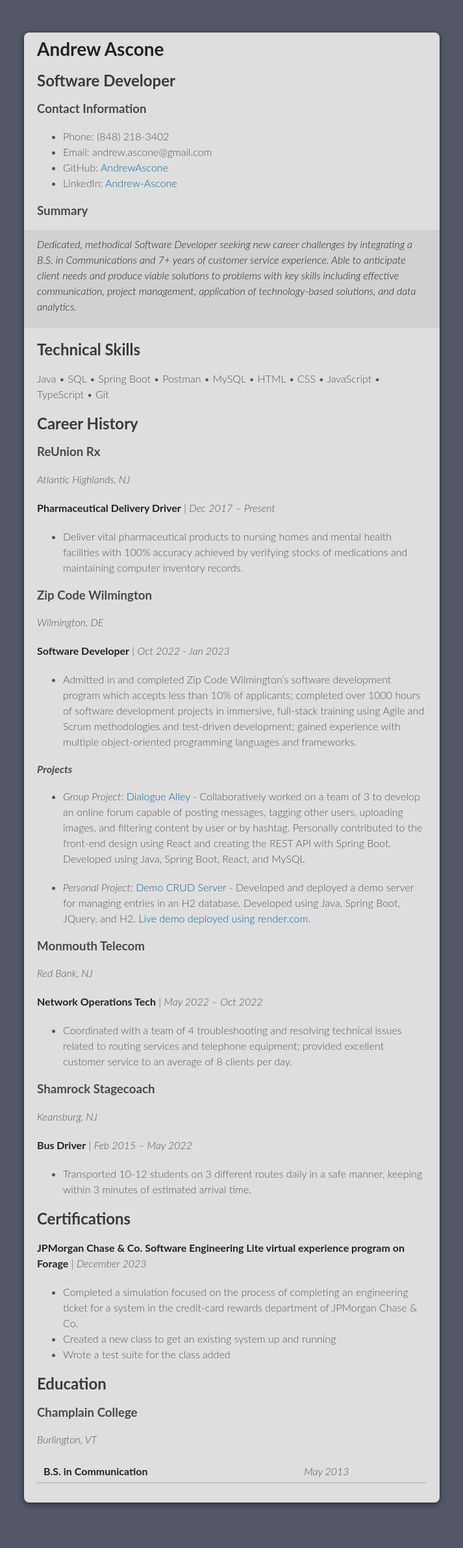
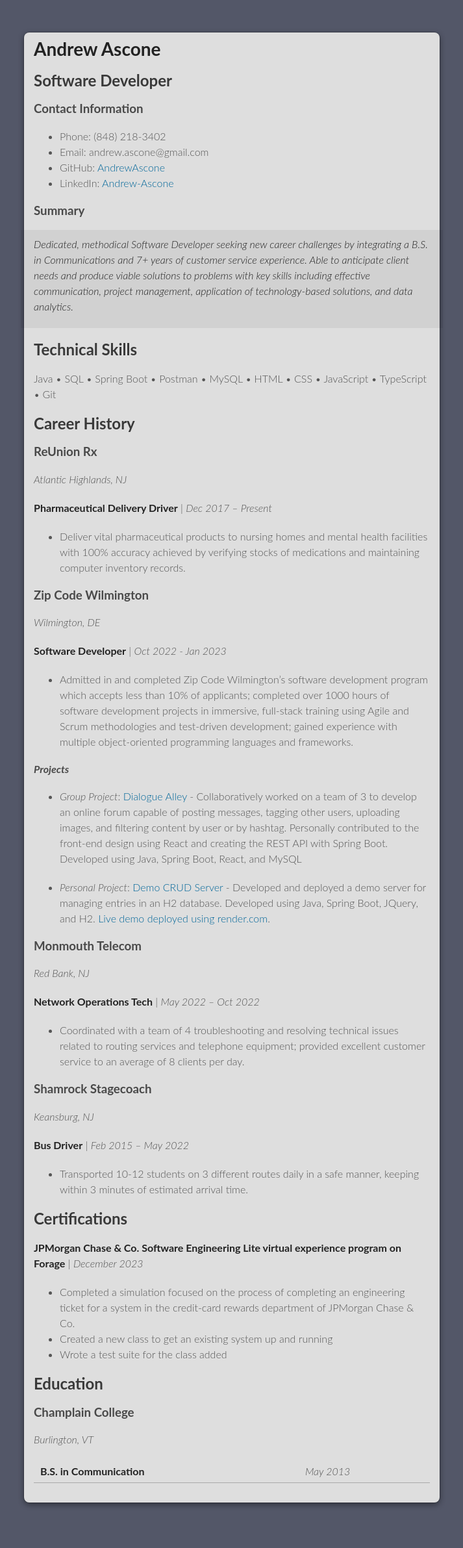
Before and after one commit to AndrewAscone/AndrewAscone, a Jekyll site: the page built from index.md, in a window 1280 px wide. Shown: the whole page at 65% size, without its empty margins (283-996 px from the left). Built offline with Jekyll 4.4.1, drawn with Linux system fonts in a browser that asks for light colours; our own code applies the rules of GitHub Pages for plain Markdown files; the repository's description, which GitHub fills in, is left out.

Commit message:
Padding adjustment

```diff
--- a/assets/css/style.css
+++ b/assets/css/style.css
@@ -302,7 +302,7 @@ header ul a strong {
 }
 
 section {
-  padding: 10px 20px;
+  padding: 10px 15px;
   font-size: 16px;
   /*border-top: 1px solid #fff;*/
   background: linear_gradient(#fafafa, #DEDEDE 700px);
```
